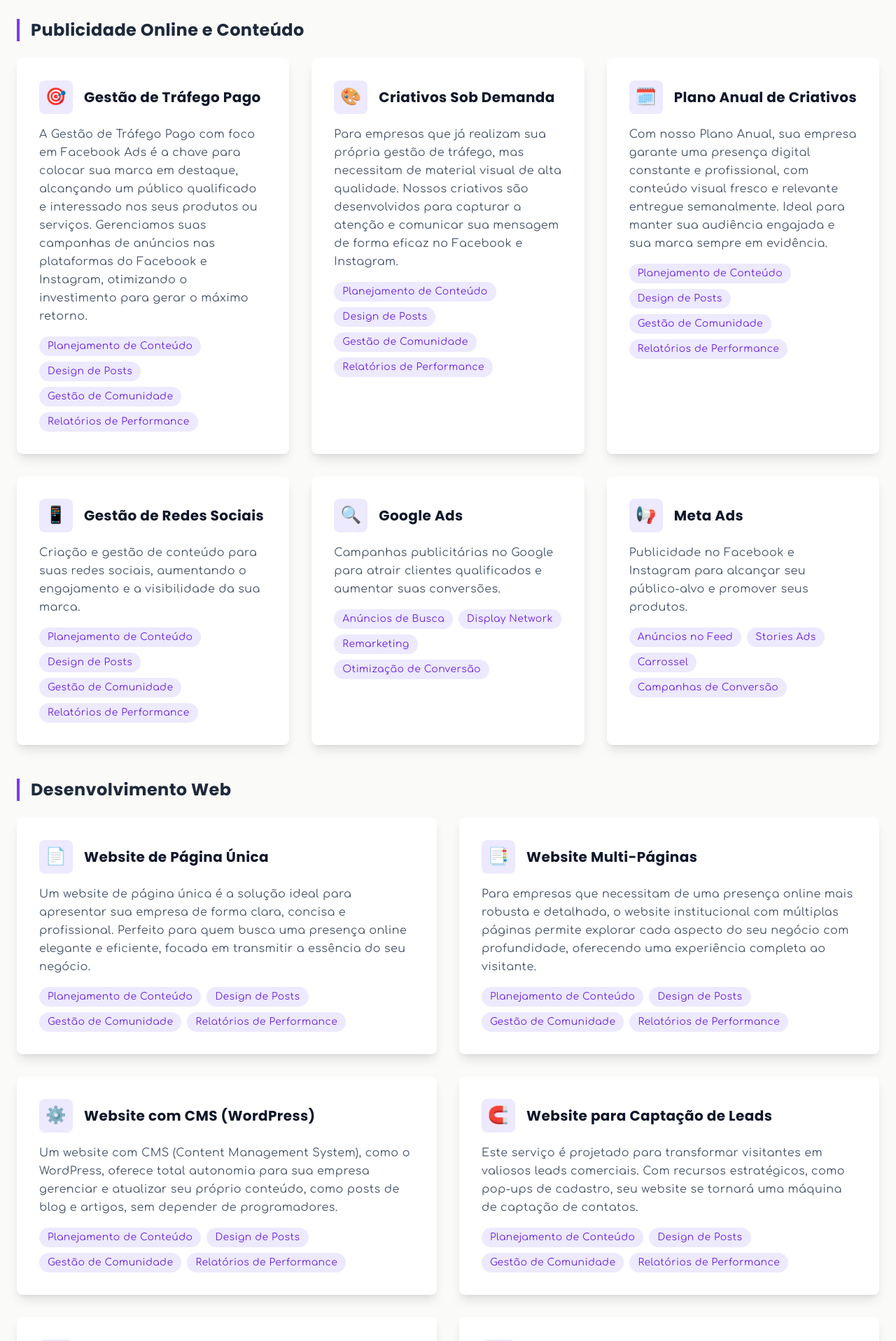
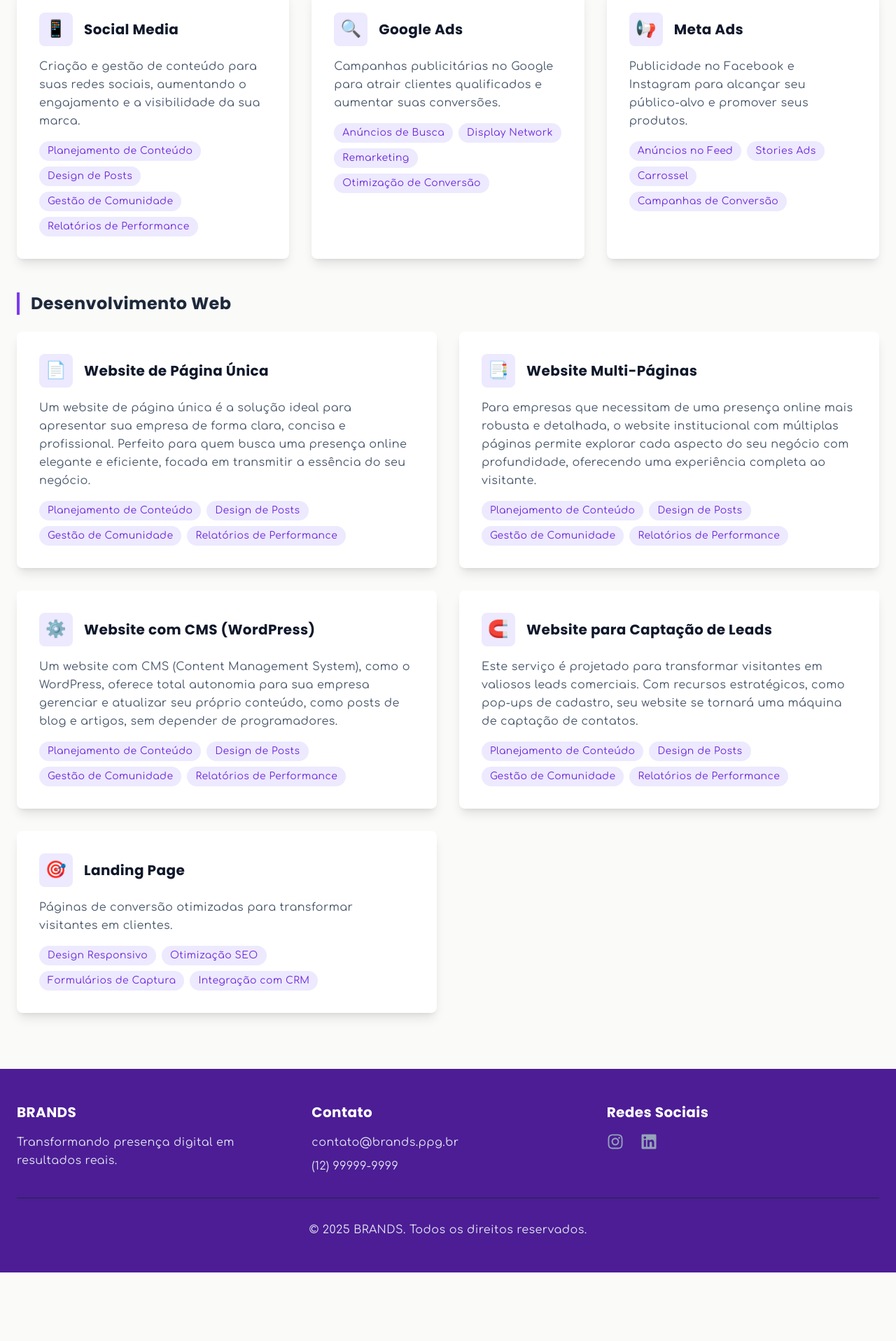
Before and after one commit to WizardCoderDevs/marketing-site, a Next.js app: page /servicos in a window 1280 px wide. Shown: the part 272-2189 px from the top of the page at 70% size. After the commit the page ends 2091 px from the top, so only its background shows below. Built offline with nearby package versions, Linux system fonts and the light colour scheme.

Commit message:
feat: simplify home

```diff
--- a/src/app/page.tsx
+++ b/src/app/page.tsx
@@ -5,11 +5,12 @@ import type { ServiceData } from '@/data/servicesData';
 import ServiceModal from '@/components/ServiceModal';
 import ImpactSection from '@/components/ImpactSection';
 import ProcessSection from '@/components/ProcessSection';
-import ContactSection from '@/components/ContactSection';
+// import ContactSection from '@/components/ContactSection';
 import Header from '@/components/Header';
 import HeroSection from '@/components/HeroSection';
 import Footer from '@/components/Footer';
-import CTAGrid from '@/components/CTAGrid';
+import ServicosPage from './servicos/page';
+// import CTAGrid from '@/components/CTAGrid';
 
 // Componente principal da página (HomePage)
 export default function HomePage() {
@@ -24,9 +25,10 @@ export default function HomePage() {
         {/* Seções Principais */}
         <HeroSection />
         <ImpactSection />
-        <CTAGrid />
+        <ServicosPage />
+        {/* <CTAGrid /> */}
         <ProcessSection />
-        <ContactSection />
+        {/* <ContactSection /> */}
       </main>
 
       <Footer />
--- a/src/app/servicos/page.tsx
+++ b/src/app/servicos/page.tsx
@@ -3,7 +3,7 @@
 import { useState } from 'react';
 import type { ServiceData } from '@/data/servicesData';
 import ServicesSection from '@/components/ServicesSection';
-import Header from '@/components/Header';
+// import Header from '@/components/Header';
 import Footer from '@/components/Footer';
 import ServiceModal from '@/components/ServiceModal';
 
@@ -12,7 +12,7 @@ export default function ServicosPage() {
 
   return (
     <>
-      <Header />
+      {/* <Header /> */}
       <main role="main">
         <ServicesSection onServiceSelect={setSelectedService} />
       </main>
--- a/src/components/Header.tsx
+++ b/src/components/Header.tsx
@@ -53,7 +53,7 @@ export default function Header() {
           >
             <div role="none">
               <Link
-                href={getNavigationLink('cta-grid')}
+                href={getNavigationLink('servicos')}
                 className="text-slate-700 dark:text-slate-300 hover:text-violet-700 dark:hover:text-violet-400 font-medium transition-colors"
               >
                 Serviços
--- a/src/data/servicesData.ts
+++ b/src/data/servicesData.ts
@@ -13,92 +13,92 @@ export interface ServiceData {
 
 // Array de dados de serviços, tipado com a interface ServiceData.
 const servicesData: ServiceData[] = [
-  {
-    id: 'gestao-trafego',
-    category: 'advertising',
-    title: 'Gestão de Tráfego Pago',
-    tagline: 'Alcance o público certo com Facebook & Instagram Ads.',
-    icon: '🎯',
-    description:
-      'A Gestão de Tráfego Pago com foco em Facebook Ads é a chave para colocar sua marca em destaque, alcançando um público qualificado e interessado nos seus produtos ou serviços. Gerenciamos suas campanhas de anúncios nas plataformas do Facebook e Instagram, otimizando o investimento para gerar o máximo retorno.',
-    how: [
-      '**Campanhas semanais:** Gerenciamento contínuo com ajustes e otimizações para performance.',
-      '**Conteúdo diário:** Duas postagens patrocinadas por dia, garantindo alta frequência e visibilidade.',
-      '**Criativos inclusos:** Desenvolvemos designs e textos atrativos para suas campanhas.',
-      '**Revisão e alinhamento:** As informações, logo da empresa e paleta de cores devem ser enviadas com uma semana de antecedência ao início da campanha para revisão e ajustes.',
-    ],
-    benefits: [
-      '**Aumento da Visibilidade:** Sua marca alcança milhares de pessoas no Instagram e Facebook.',
-      '**Geração de Leads Qualificados:** Atraia pessoas que realmente se interessam pelo seu negócio.',
-      '**Otimização do ROI:** Garantimos que cada centavo investido traga o melhor resultado.',
-      '**Segmentação Precisa:** Atinja o público certo, com base em interesses, comportamentos e localização.',
-      '**Aumento do Faturamento e Vendas:** Direcione tráfego qualificado para seus canais de venda.',
-      '**Melhora do Relacionamento Online:** Fortaleça a conexão e a reputação da sua marca.',
-    ],
-    features: [
-      'Planejamento de Conteúdo',
-      'Design de Posts',
-      'Gestão de Comunidade',
-      'Relatórios de Performance',
-    ],
-  },
-  {
-    id: 'criativos-demanda',
-    category: 'advertising',
-    title: 'Criativos Sob Demanda',
-    tagline: 'Material visual de alta qualidade para suas campanhas.',
-    icon: '🎨',
-    description:
-      'Para empresas que já realizam sua própria gestão de tráfego, mas necessitam de material visual de alta qualidade. Nossos criativos são desenvolvidos para capturar a atenção e comunicar sua mensagem de forma eficaz no Facebook e Instagram.',
-    how: [
-      '**Criação Personalizada:** Designs e textos persuasivos, alinhados à identidade da sua marca.',
-      '**Foco em performance:** Criativos pensados para gerar engajamento e conversão.',
-      '**Demanda Mínima:** Requisição de no mínimo 2 criativos.',
-      '**Prazo de Entrega Flexível:** O prazo é informado após a requisição e acordado com o cliente.',
-      '**Alinhamento de Conteúdo:** Informações e identidade visual enviadas com antecedência.',
-    ],
-    benefits: [
-      '**Conteúdo Visual Impactante:** Criativos profissionais que se destacam no feed dos usuários.',
-      '**Mensagem Consistente e Poderosa:** Comunicação visual alinhada à sua estratégia de marketing.',
-      '**Engajamento Aumentado:** Designs atrativos que impulsionam o engajamento do público.',
-      '**Fortalecimento da Marca:** Reforce a identidade visual da sua empresa, tornando-a memorável.',
-      '**Eficiência na Produção:** Elimine a preocupação com a criação, focando no seu core business.',
-    ],
-    features: [
-      'Planejamento de Conteúdo',
-      'Design de Posts',
-      'Gestão de Comunidade',
-      'Relatórios de Performance',
-    ],
-  },
-  {
-    id: 'plano-anual',
-    category: 'advertising',
-    title: 'Plano Anual de Criativos',
-    tagline: 'Consistência e profissionalismo com 2 criativos por semana.',
-    icon: '🗓️',
-    description:
-      'Com nosso Plano Anual, sua empresa garante uma presença digital constante e profissional, com conteúdo visual fresco e relevante entregue semanalmente. Ideal para manter sua audiência engajada e sua marca sempre em evidência.',
-    how: [
-      '**Entrega Recorrente:** Dois novos criativos por semana, entregues pontualmente todas as segundas-feiras.',
-      '**Produção Dedicada:** Um profissional da BRANDS terá horário reservado para seus materiais.',
-      '**Responsabilidade do Cliente:** O cliente é responsável por fornecer as informações da semana com antecedência.',
-      '**Fluxo de Validação:** A produção depende da validação prévia. Não há acúmulo de criativos.',
-    ],
-    benefits: [
-      '**Presença Digital Consistente:** Mantenha sua marca sempre ativa e relevante nas redes sociais.',
-      '**Engajamento Sustentado:** Alimente sua audiência com material novo semanalmente.',
-      '**Planejamento Simplificado:** Planeje sua comunicação com antecedência e sem preocupações.',
-      '**Profissionalismo e Qualidade:** Todos os criativos são desenvolvidos por nossa equipe especializada.',
-      '**Fortalecimento da Autoridade da Marca:** Posicione-se como referência no seu segmento.',
-    ],
-    features: [
-      'Planejamento de Conteúdo',
-      'Design de Posts',
-      'Gestão de Comunidade',
-      'Relatórios de Performance',
-    ],
-  },
+  // {
+  //   id: 'gestao-trafego',
+  //   category: 'advertising',
+  //   title: 'Gestão de Tráfego Pago',
+  //   tagline: 'Alcance o público certo com Facebook & Instagram Ads.',
+  //   icon: '🎯',
+  //   description:
+  //     'A Gestão de Tráfego Pago com foco em Facebook Ads é a chave para colocar sua marca em destaque, alcançando um público qualificado e interessado nos seus produtos ou serviços. Gerenciamos suas campanhas de anúncios nas plataformas do Facebook e Instagram, otimizando o investimento para gerar o máximo retorno.',
+  //   how: [
+  //     '**Campanhas semanais:** Gerenciamento contínuo com ajustes e otimizações para performance.',
+  //     '**Conteúdo diário:** Duas postagens patrocinadas por dia, garantindo alta frequência e visibilidade.',
+  //     '**Criativos inclusos:** Desenvolvemos designs e textos atrativos para suas campanhas.',
+  //     '**Revisão e alinhamento:** As informações, logo da empresa e paleta de cores devem ser enviadas com uma semana de antecedência ao início da campanha para revisão e ajustes.',
+  //   ],
+  //   benefits: [
+  //     '**Aumento da Visibilidade:** Sua marca alcança milhares de pessoas no Instagram e Facebook.',
+  //     '**Geração de Leads Qualificados:** Atraia pessoas que realmente se interessam pelo seu negócio.',
+  //     '**Otimização do ROI:** Garantimos que cada centavo investido traga o melhor resultado.',
+  //     '**Segmentação Precisa:** Atinja o público certo, com base em interesses, comportamentos e localização.',
+  //     '**Aumento do Faturamento e Vendas:** Direcione tráfego qualificado para seus canais de venda.',
+  //     '**Melhora do Relacionamento Online:** Fortaleça a conexão e a reputação da sua marca.',
+  //   ],
+  //   features: [
+  //     'Planejamento de Conteúdo',
+  //     'Design de Posts',
+  //     'Gestão de Comunidade',
+  //     'Relatórios de Performance',
+  //   ],
+  // },
+  // {
+  //   id: 'criativos-demanda',
+  //   category: 'advertising',
+  //   title: 'Criativos Sob Demanda',
+  //   tagline: 'Material visual de alta qualidade para suas campanhas.',
+  //   icon: '🎨',
+  //   description:
+  //     'Para empresas que já realizam sua própria gestão de tráfego, mas necessitam de material visual de alta qualidade. Nossos criativos são desenvolvidos para capturar a atenção e comunicar sua mensagem de forma eficaz no Facebook e Instagram.',
+  //   how: [
+  //     '**Criação Personalizada:** Designs e textos persuasivos, alinhados à identidade da sua marca.',
+  //     '**Foco em performance:** Criativos pensados para gerar engajamento e conversão.',
+  //     '**Demanda Mínima:** Requisição de no mínimo 2 criativos.',
+  //     '**Prazo de Entrega Flexível:** O prazo é informado após a requisição e acordado com o cliente.',
+  //     '**Alinhamento de Conteúdo:** Informações e identidade visual enviadas com antecedência.',
+  //   ],
+  //   benefits: [
+  //     '**Conteúdo Visual Impactante:** Criativos profissionais que se destacam no feed dos usuários.',
+  //     '**Mensagem Consistente e Poderosa:** Comunicação visual alinhada à sua estratégia de marketing.',
+  //     '**Engajamento Aumentado:** Designs atrativos que impulsionam o engajamento do público.',
+  //     '**Fortalecimento da Marca:** Reforce a identidade visual da sua empresa, tornando-a memorável.',
+  //     '**Eficiência na Produção:** Elimine a preocupação com a criação, focando no seu core business.',
+  //   ],
+  //   features: [
+  //     'Planejamento de Conteúdo',
+  //     'Design de Posts',
+  //     'Gestão de Comunidade',
+  //     'Relatórios de Performance',
+  //   ],
+  // },
+  // {
+  //   id: 'plano-anual',
+  //   category: 'advertising',
+  //   title: 'Plano Anual de Criativos',
+  //   tagline: 'Consistência e profissionalismo com 2 criativos por semana.',
+  //   icon: '🗓️',
+  //   description:
+  //     'Com nosso Plano Anual, sua empresa garante uma presença digital constante e profissional, com conteúdo visual fresco e relevante entregue semanalmente. Ideal para manter sua audiência engajada e sua marca sempre em evidência.',
+  //   how: [
+  //     '**Entrega Recorrente:** Dois novos criativos por semana, entregues pontualmente todas as segundas-feiras.',
+  //     '**Produção Dedicada:** Um profissional da BRANDS terá horário reservado para seus materiais.',
+  //     '**Responsabilidade do Cliente:** O cliente é responsável por fornecer as informações da semana com antecedência.',
+  //     '**Fluxo de Validação:** A produção depende da validação prévia. Não há acúmulo de criativos.',
+  //   ],
+  //   benefits: [
+  //     '**Presença Digital Consistente:** Mantenha sua marca sempre ativa e relevante nas redes sociais.',
+  //     '**Engajamento Sustentado:** Alimente sua audiência com material novo semanalmente.',
+  //     '**Planejamento Simplificado:** Planeje sua comunicação com antecedência e sem preocupações.',
+  //     '**Profissionalismo e Qualidade:** Todos os criativos são desenvolvidos por nossa equipe especializada.',
+  //     '**Fortalecimento da Autoridade da Marca:** Posicione-se como referência no seu segmento.',
+  //   ],
+  //   features: [
+  //     'Planejamento de Conteúdo',
+  //     'Design de Posts',
+  //     'Gestão de Comunidade',
+  //     'Relatórios de Performance',
+  //   ],
+  // },
   {
     id: 'site-single-page',
     category: 'web',
@@ -215,7 +215,7 @@ const servicesData: ServiceData[] = [
   },
   {
     id: 'social-media',
-    title: 'Gestão de Redes Sociais',
+    title: 'Social Media',
     description:
       'Criação e gestão de conteúdo para suas redes sociais, aumentando o engajamento e a visibilidade da sua marca.',
     icon: '📱',
@@ -310,32 +310,32 @@ const servicesData: ServiceData[] = [
       'Análise de comportamento do usuário',
     ],
   },
-  {
-    id: 'ecommerce',
-    title: 'E-commerce',
-    description: 'Lojas virtuais completas e otimizadas para vender seus produtos online.',
-    icon: '🛍️',
-    category: 'web',
-    features: [
-      'Catálogo de Produtos',
-      'Carrinho de Compras',
-      'Pagamentos Seguros',
-      'Gestão de Estoque',
-    ],
-    tagline: 'Venda seus produtos online com uma loja virtual completa',
-    how: [
-      'Planejamento da estrutura da loja',
-      'Desenvolvimento da plataforma',
-      'Integração com meios de pagamento',
-      'Configuração de logística',
-    ],
-    benefits: [
-      'Vendas 24/7',
-      'Gestão centralizada',
-      'Múltiplos meios de pagamento',
-      'Relatórios de vendas detalhados',
-    ],
-  },
+  // {
+  //   id: 'ecommerce',
+  //   title: 'E-commerce',
+  //   description: 'Lojas virtuais completas e otimizadas para vender seus produtos online.',
+  //   icon: '🛍️',
+  //   category: 'web',
+  //   features: [
+  //     'Catálogo de Produtos',
+  //     'Carrinho de Compras',
+  //     'Pagamentos Seguros',
+  //     'Gestão de Estoque',
+  //   ],
+  //   tagline: 'Venda seus produtos online com uma loja virtual completa',
+  //   how: [
+  //     'Planejamento da estrutura da loja',
+  //     'Desenvolvimento da plataforma',
+  //     'Integração com meios de pagamento',
+  //     'Configuração de logística',
+  //   ],
+  //   benefits: [
+  //     'Vendas 24/7',
+  //     'Gestão centralizada',
+  //     'Múltiplos meios de pagamento',
+  //     'Relatórios de vendas detalhados',
+  //   ],
+  // },
 ];
 
 export default servicesData;
```
